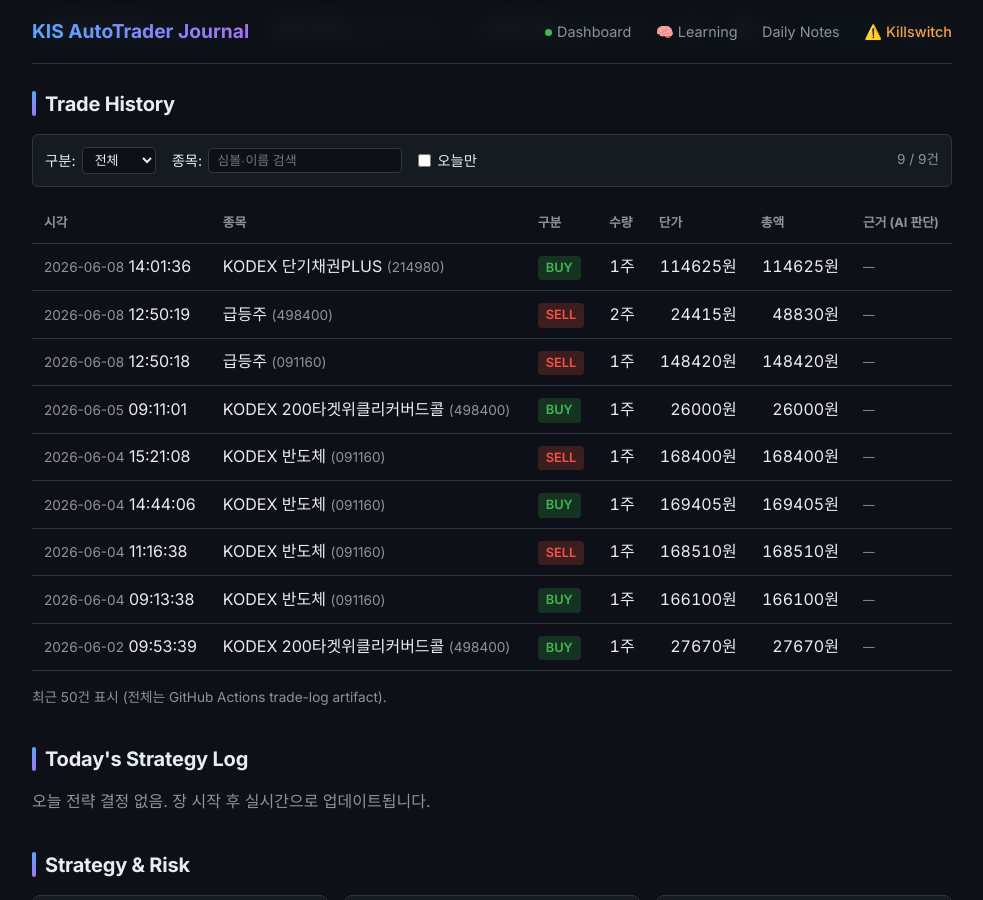
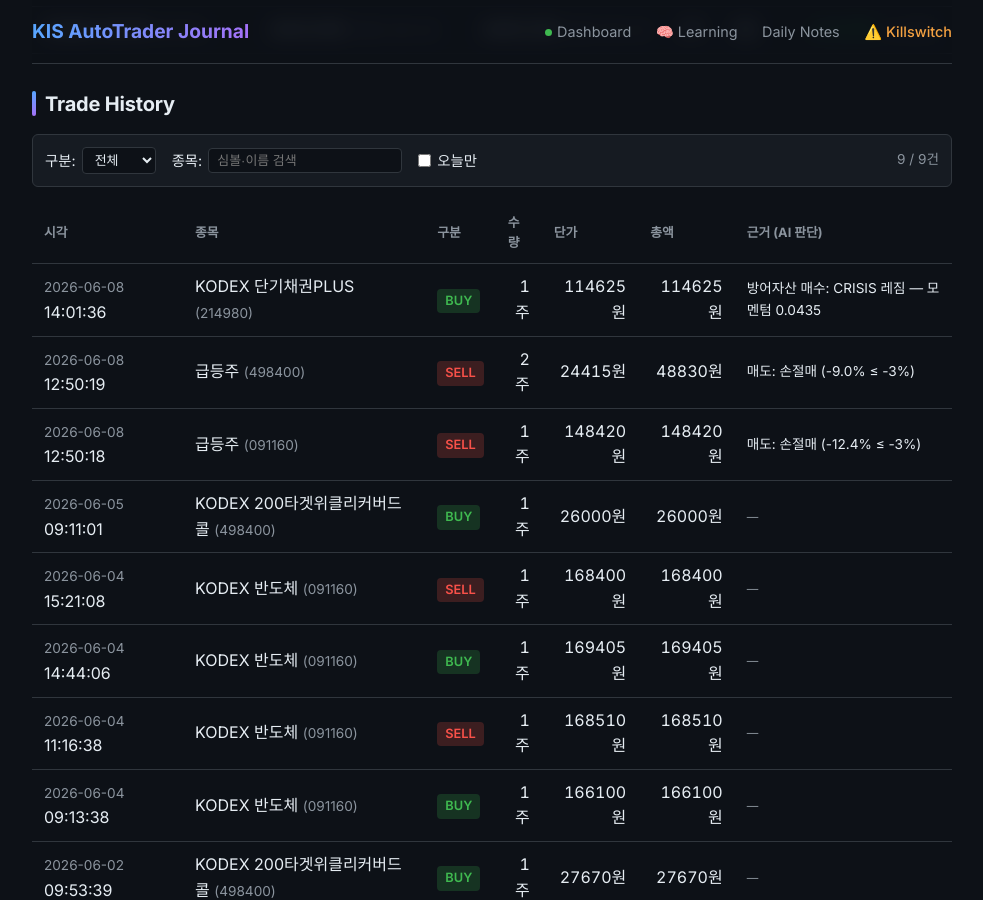
Before and after one commit to BudongJW/kis-trading-journal, a Jekyll site: the page built from index.html, in a window 1280 px wide and 900 px high, scrolled down 2755 px. Shown: the whole window, without its empty margins (148-1131 px from the left). Built offline with Jekyll 4.4.1, drawn with Linux system fonts in a browser that asks for light colours; nearby versions of some CDN libraries; some of the changed text lies outside the part shown.

Commit message:
auto: portfolio update 15:43

```diff
--- a/_data/portfolio.json
+++ b/_data/portfolio.json
@@ -1,5 +1,5 @@
 {
-  "updated_at": "2026-06-08T15:36:51.604752",
+  "updated_at": "2026-06-08T15:43:17.656367",
   "initial_capital": 500000,
   "cash": 726981,
   "holdings": [
@@ -122,7 +122,7 @@
       "qty": 1,
       "price": 148420,
       "amount": 148420,
-      "reason": ""
+      "reason": "매도: 손절매 (-12.4% ≤ -3%)"
     },
     {
       "timestamp": "2026-06-08T12:50:19",
@@ -134,7 +134,7 @@
       "qty": 2,
       "price": 24415,
       "amount": 48830,
-      "reason": ""
+      "reason": "매도: 손절매 (-9.0% ≤ -3%)"
     },
     {
       "timestamp": "2026-06-08T14:01:36",
@@ -146,7 +146,7 @@
       "qty": 1,
       "price": 114625,
       "amount": 114625,
-      "reason": ""
+      "reason": "방어자산 매수: CRISIS 레짐 — 모멘텀 0.0435"
     }
   ],
   "realized": [
```
